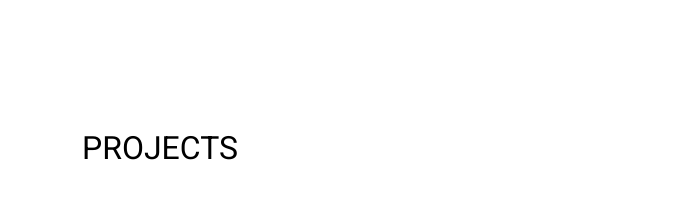
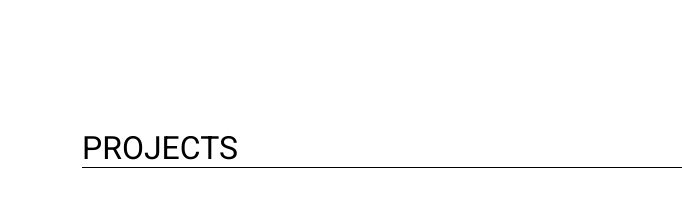
Before and after one commit to Nassima-Hcm/Nassima-Hcm.github.io, a plain HTML site: page index.html in a window 1280 px wide. Shown: the part 820-1039 px from the top of the page, without its empty margins (128-810 px from the left). Drawn offline with Linux system fonts and the light colour scheme.

Commit message:
Update style.css

```diff
--- a/style.css
+++ b/style.css
@@ -45,7 +45,7 @@ body {
     font-size: 2rem;
     position: relative;
     margin-left: 210px;
-    border-bottom: 0.5px solid white;
+    border-bottom: 0.5px solid black;
     margin-bottom: 150px;
 }
 
```
